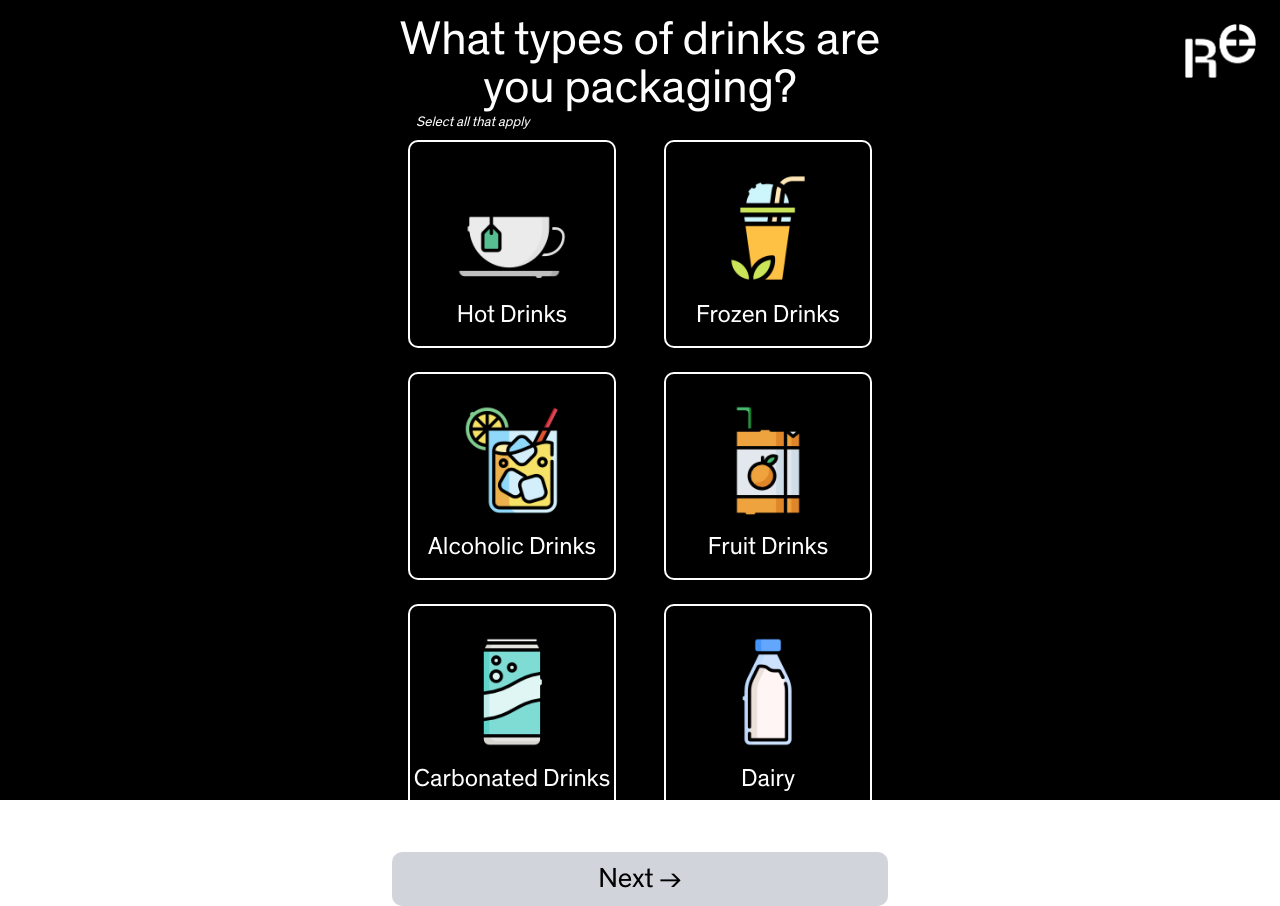
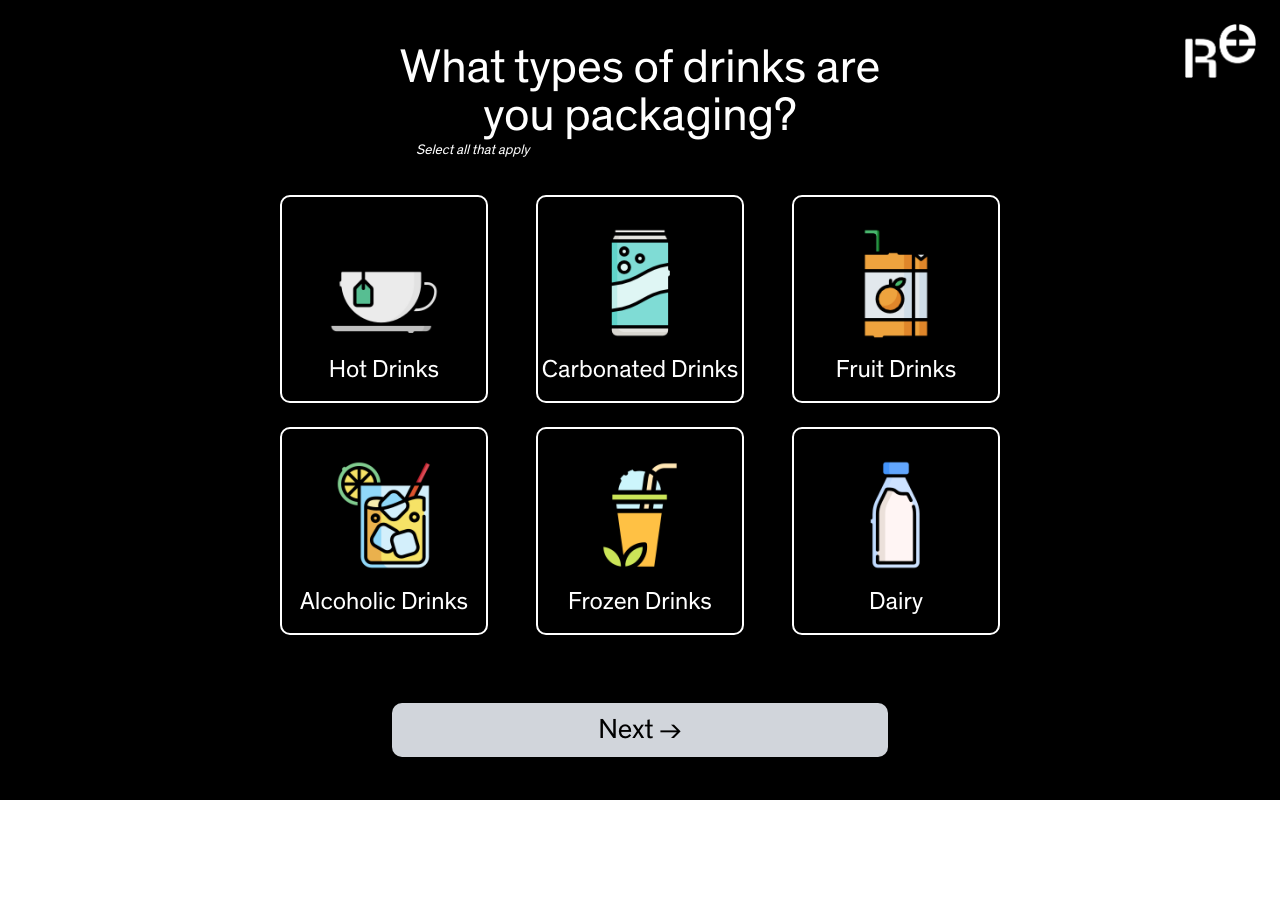
Before and after one commit to maurice-re/re-marketplace, a Next.js app: page /form/types in a window 1280 px wide. After the commit the page ends 800 px from the top, so only its background shows below. Built offline with nearby package versions, Linux system fonts and the light colour scheme.

Commit message:
add 3 col and fix summary spacing

```diff
--- a/components/form/button-page.tsx
+++ b/components/form/button-page.tsx
@@ -67,6 +67,7 @@ function FormButtonPage({
   ));
 
   const titleWidth: string = context.locations.length > 1 ? " w-144" : " w-124";
+  const numColumns: string = items.length > 4 ? " columns-3" : " columns-2";
 
   return (
     <main className="flex flex-col container mx-auto items-center justify-evenly my-4">
@@ -76,17 +77,18 @@ function FormButtonPage({
             " text-5xl font-theinhardt text-white text-center" + titleWidth
           }
         >
-          {title}
+          {context.locations.length > 1 ? title.split("?")[0] : title}
           {context.locations.length > 1 && <span> in </span>}
           {context.locations.length > 1 && (
             <span className=" text-re-green-500">{city}</span>
           )}
+          {context.locations.length > 1 && <span>?</span>}
         </h1>
         <div className="  text-sm italic self-right font-theinhardt text-white ml-6">
           Select all that apply
         </div>
       </div>
-      <div className="self-center columns-2">{listItems}</div>
+      <div className={"self-center" + numColumns}>{listItems}</div>
       <FormNextButton pageName={pageName} disabled={selected.length < 1} />
     </main>
   );
--- a/pages/form/summary.tsx
+++ b/pages/form/summary.tsx
@@ -56,12 +56,12 @@ const Summary: NextPage = () => {
               className="rounded-2xl"
             />
           </div>
-          <div className="flex flex-col justify-center">
+          <div className="flex flex-col justify-center w-68">
             <div className={"text-sm-25 text-white font-theinhardt"}>
               {sku.title.split(" ", 2).join(" ")}
             </div>
             <div className={"text-sm-25 text-white font-theinhardt"}>
-              {sku.title.split(" ").slice(2).join(" ")}
+              {sku.title.split(" ").slice(2).join(" ").padEnd(22)}
             </div>
             <div className="text-28 text-white font-theinhardt font-bold">
               {"x " + sku.quantity}
--- a/tailwind.config.js
+++ b/tailwind.config.js
@@ -33,6 +33,7 @@ module.exports = {
         '148': '37rem'
       },
       width: {
+        '68' : '17rem',
         '120' : '30rem',
         '124' : '31rem',
         '128' : '32rem',
```
